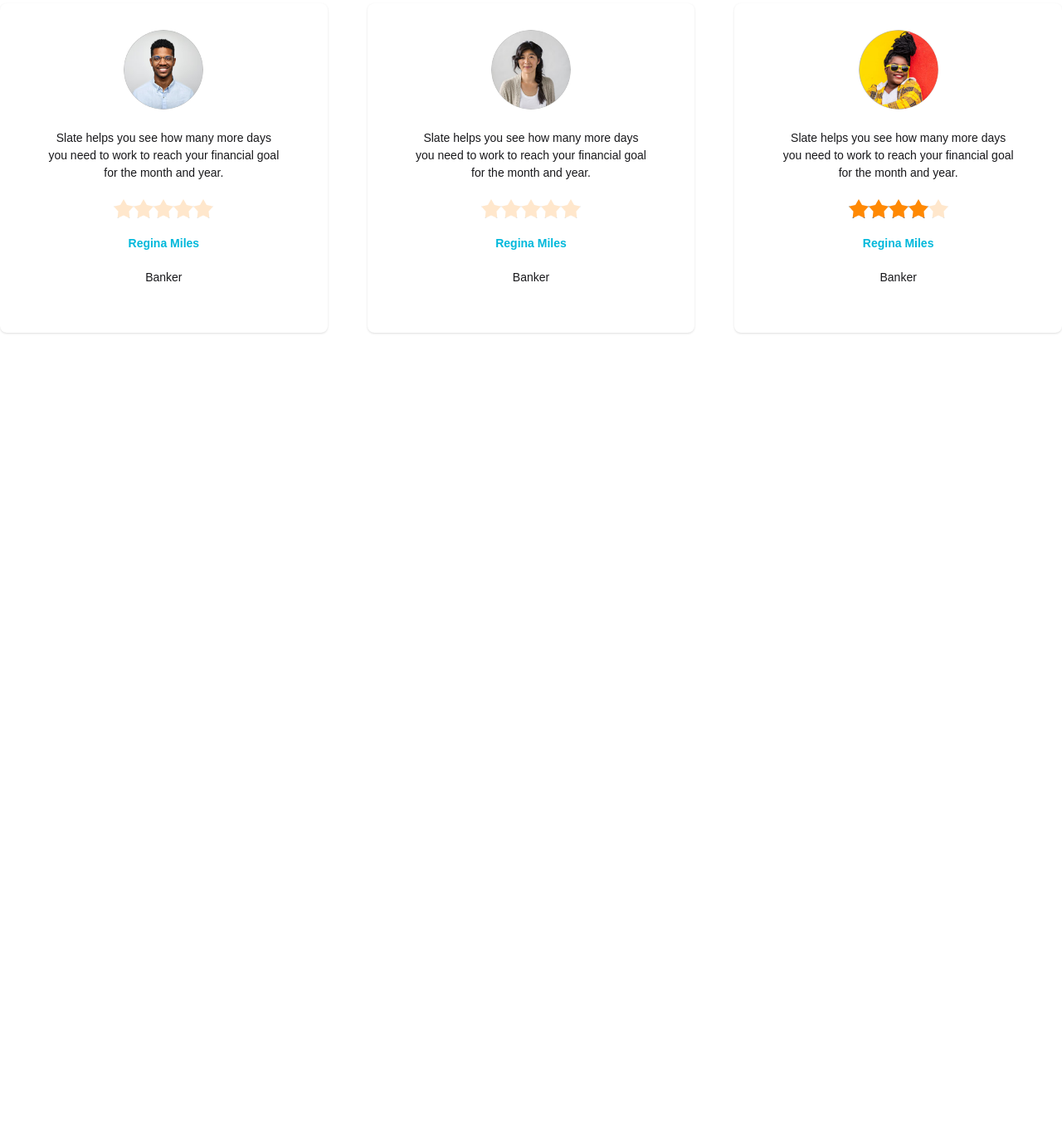
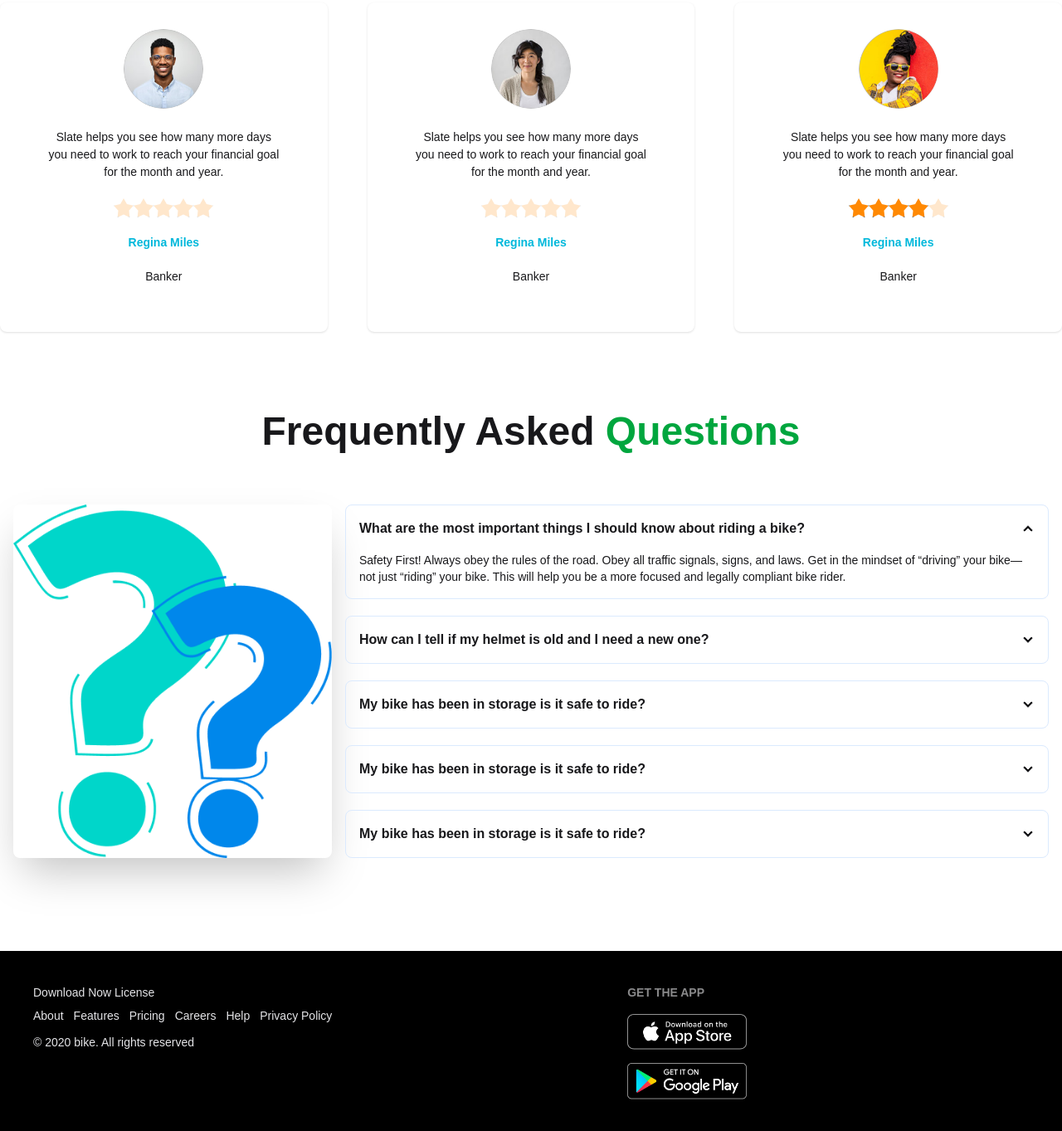
Before and after one commit to Kamrulislam82/My-biker-zone-resources, a plain HTML site: page index.html in a window 1280 px wide. Shown: the part 1884-3247 px from the top of the page at 83% size. Before the commit the page ends 2381 px from the top, so only its background shows below. Drawn offline with nearby package versions, Linux system fonts and the light colour scheme.

Commit message:
4rd commit

```diff
--- a/index.html
+++ b/index.html
@@ -210,8 +210,8 @@
             </div>
         </section>
         <!-- Happy Clients section -->
-         <section class="md:container mx-auto my-24">
-            <h3 class="text-5xl font-bold text-center mb-12">Happy <samp class="text-green-600">Clients says</samp></h3>
+        <section class="md:container mx-auto my-24">
+            <h3 class="text-5xl font-bold text-center mb-12">Happy <span class="text-green-600">Clients says</span></h3>
             <!-- card -->
             <div class="grid grid-cols-1 md:grid-cols-2 lg:grid-cols-3 gap-12 mt-12">
                 <!-- card-1 -->
@@ -275,11 +275,68 @@
                     </div>
                 </div>
             </div>
+        </section>
+        <!-- FAQ section -->
+         <section class="md:container mx-auto my-24">
+            <h3 class="text-5xl font-bold text-center mb-12">Frequently Asked <span class="text-green-600">Questions</span></h3>
+            <!-- fAQ -->
+            <div class="hero">
+                <div class="hero-content flex-col lg:flex-row">
+                    <img src="images/others/faq.png" alt="Bike" class="max-w-sm rounded-lg shadow-2xl"/>
+                    <div class="space-y-5">
+                        <div class="collapse collapse-arrow border border-blue-100">
+                            <input type="radio" name="my-accordion-2" checked="checked" />
+                            <div class="collapse-title font-semibold">What are the most important things I should know about riding a bike?</div>
+                            <div class="collapse-content text-sm">Safety First! Always obey the rules of the road. Obey all traffic signals, signs, and laws. Get in the mindset of “driving” your bike—not just “riding” your bike. This will help you be a more focused and legally compliant bike rider.</div>
+                        </div>
+                        <div class="collapse collapse-arrow border border-blue-100">
+                            <input type="radio" name="my-accordion-2" />
+                            <div class="collapse-title font-semibold">How can I tell if my helmet is old and I need a new one?</div>
+                            <div class="collapse-content text-sm">Safety First! Always obey the rules of the road. Obey all traffic signals, signs, and laws. Get in the mindset of “driving” your bike—not just “riding” your bike. This will help you be a more focused and legally compliant bike rider.</div>
+                        </div>
+                        <div class="collapse collapse-arrow border border-blue-100">
+                            <input type="radio" name="my-accordion-2" />
+                            <div class="collapse-title font-semibold">My bike has been in storage is it safe to ride?</div>
+                            <div class="collapse-content text-sm">Safety First! Always obey the rules of the road. Obey all traffic signals, signs, and laws. Get in the mindset of “driving” your bike—not just “riding” your bike. This will help you be a more focused and legally compliant bike rider.</div>
+                        </div>
+                        <div class="collapse collapse-arrow border border-blue-100">
+                            <input type="radio" name="my-accordion-2" />
+                            <div class="collapse-title font-semibold">My bike has been in storage is it safe to ride?</div>
+                            <div class="collapse-content text-sm">Safety First! Always obey the rules of the road. Obey all traffic signals, signs, and laws. Get in the mindset of “driving” your bike—not just “riding” your bike. This will help you be a more focused and legally compliant bike rider.</div>
+                        </div>
+                        <div class="collapse collapse-arrow border border-blue-100">
+                            <input type="radio" name="my-accordion-2" />
+                            <div class="collapse-title font-semibold">My bike has been in storage is it safe to ride?</div>
+                            <div class="collapse-content text-sm">Safety First! Always obey the rules of the road. Obey all traffic signals, signs, and laws. Get in the mindset of “driving” your bike—not just “riding” your bike. This will help you be a more focused and legally compliant bike rider.</div>
+                        </div>
+                    </div>
+                </div>
+            </div>
          </section>
     </main>
     <!-- footer content -->
-    <footer>
-
+        <footer class="footer sm:footer-horizontal bg-black text-neutral-content p-10">
+        <aside>
+            <p>Download Now License</p>
+            <div class="">
+                <ul class="flex flex-row gap-3 mb-3">
+                    <li><a href="">About</a></li>
+                    <li><a href="">Features</a></li>
+                    <li><a href="">Pricing</a></li>
+                    <li><a href="">Careers</a></li>
+                    <li><a href="">Help</a></li>
+                    <li><a href="">Privacy Policy</a></li>
+                </ul>
+                <p>© 2020 bike. All rights reserved</p>
+            </div>
+        </aside>
+        <nav>
+            <h6 class="footer-title">Get the App</h6>
+            <div class="grid grid-cols-1 gap-4">
+            <a><img class="w-36" src="images/others/ios.png" alt="iOS App"></a>
+            <a><img class="w-36" src="images/others/android.png" alt="Android App"></a>
+            </div>
+        </nav>
     </footer>
 </body>
 </html>
```
